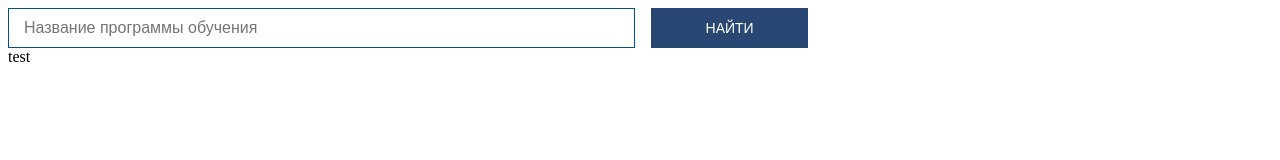
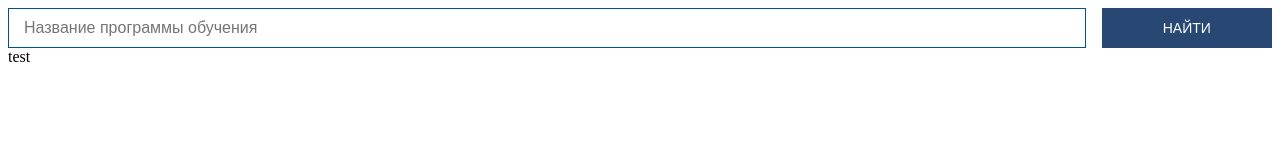
Before and after one commit to Novailoveyou/cool-search-for-ipo, a plain HTML site: page index.html in a window 1280 px wide. Drawn offline with Linux system fonts and the light colour scheme.

Commit message:
version 1.0

```diff
--- a/index.html
+++ b/index.html
@@ -1020,12 +1020,20 @@
       })
 
       insertStyle(`
+                #cool-search-container.cool-search-container{
+                    width: 65rem;
+                    max-width: 100%;
+                }
                 #cool-search-container .cool-highlight {
                   font-weight: 700;
                 }
                 #cool-search-container .cool-list-item{
                   margin-bottom: 0.5rem;
                   cursor: pointer;
+                  display: block;
+                }
+                #cool-search-container .cool-list-item:nth-last-child(1){
+                  margin-bottom: 0;
                 }
                 #cool-search-container .cool-list-item:hover{
                   background-color: #f2f7ff;
@@ -1039,6 +1047,7 @@
                   border: 1px solid #00528C;
                   outline: none;
                   font-size: 16px;
+                  margin-right: 0;
                 }
                 #cool-search-container .cool-search-items{
                   margin: 0;
@@ -1046,12 +1055,11 @@
                   background-color: #fff;
                 }
                 #cool-search-container .cool-search-items.show-border{
-                  border: 1px solid #000;
+                  border: 1px solid #284773;
                   border-top: none;
                 }
                 #cool-search-container .input-group--search{
                   display: flex;
-                  max-width: 50rem;
                 }
                 #cool-search-container .cool-search--submit{
                   background: #284773;
@@ -1063,26 +1071,33 @@
                   width: 200px;
                   padding: 11px 0;
                   cursor: pointer;
-                  max-height: 40px;
+                  max-height: 42px;
                 }
                 #cool-search-container .cool-search--submit:hover{
                   background: #FFA200;
                 }
                 #cool-search-container .input-group--search__helper{
-                  width: 100%;
                   margin-right: 1rem;
                   display: flex;
                   flex-direction: column;
+                  width: 100%;
                 }
                 #cool-search-container .cool-search-links{
                   display: block;
-                  color: #000;
+                  color: #244e83;
                   text-decoration: none;
                   height: 100%;
                   padding: 1rem;
+                  border-bottom: none;
+                  line-height: initial;
+                  margin: 0;
+                }
+                #cool-search-container .cool-search-links:hover{
+                background-color: initial;
                 }
                 #cool-search-container .list-item--not-found{
                   display: none;
+                  text-align: left;
                 }
                 #cool-search-container .list-item--not-found.show{
                   display: block;
@@ -1090,6 +1105,12 @@
                 }
                 #cool-search-container .list-item--not-found::first-letter{
                   text-transform: capitalize;
+                }
+                #cool-search-container .list-item--not-found a{
+                    border-bottom: none;
+                    text-decoration: underline;
+                    line-height: initial;
+                    cursor: pointer;
                 }
         `)
       }
```
